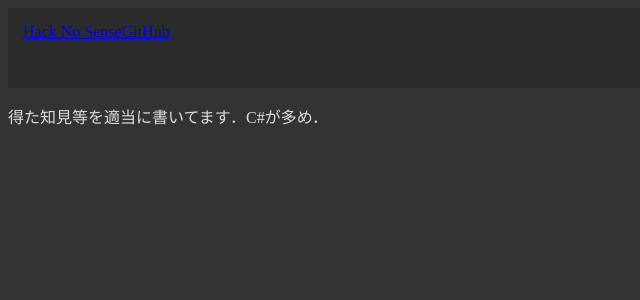
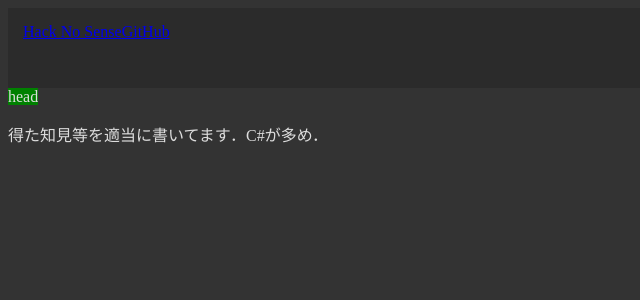
Before and after one commit to maemon4095/Hack-a-Sense, a Jekyll site: the page built from pages/home.md, in a window 1280 px wide. Shown: the top 300 px of the page, without its empty margins (0-640 px from the left). Built offline with Jekyll 4.4.1, drawn with Linux system fonts in a browser that asks for light colours; comment, search, counter and statistics services are not loaded.

Commit message:
copy from main

```diff
--- a/_layouts/default.html
+++ b/_layouts/default.html
@@ -2,6 +2,7 @@
 
 <body>
     {%- include header.html -%}
+    <a class="box">head</a>
 
     {{- content -}}
 
--- a/_sass/style.scss
+++ b/_sass/style.scss
@@ -13,3 +13,7 @@ header {
     align-items: stretch;
   }
 }
+
+.box {
+    background-color: green;
+}
```
